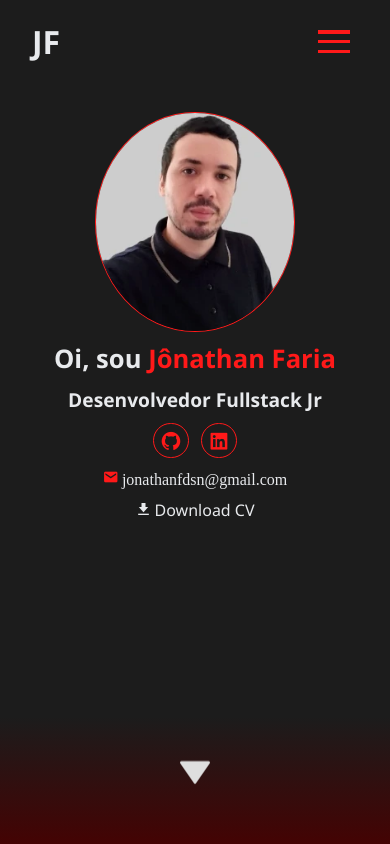
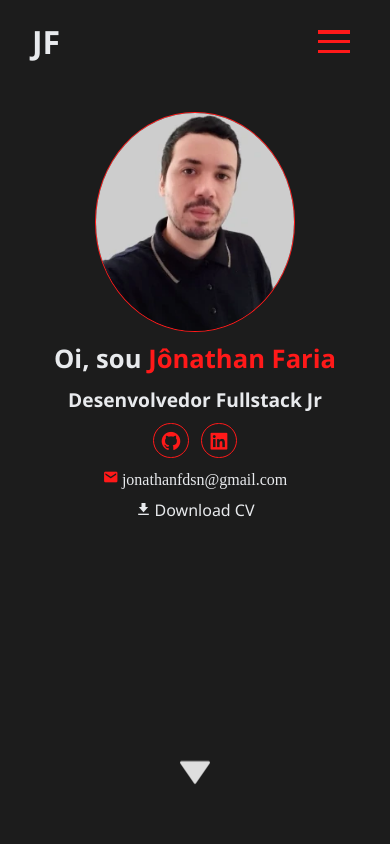
Before and after one commit to jfdsn/Meu-portfolio, a Next.js app: page / in a window 390 px wide. Shown: the top 844 px of the page. Built offline with nearby package versions, Linux system fonts and the light colour scheme.

Commit message:
fix: Remove background-attachment to fix a visual bug in mobile devices

```diff
--- a/src/styles/layout.sass
+++ b/src/styles/layout.sass
@@ -1,7 +1,6 @@
 //Layout principal - header,body,main,footer
 body
     background: linear-gradient(180deg, $bg-color 85%, $dark-red 100%)
-    background-attachment: fixed
 
 main
     display: flex
```
